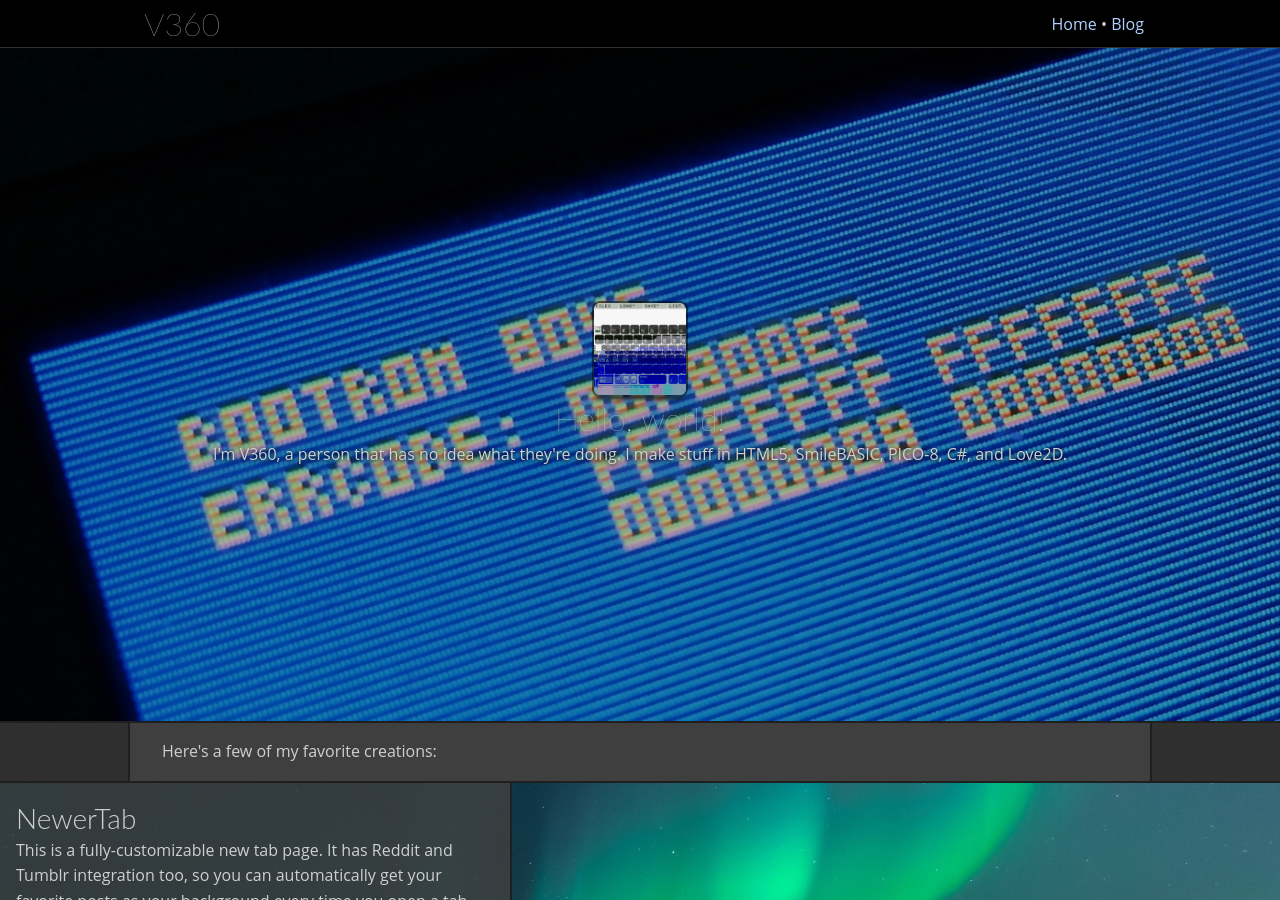
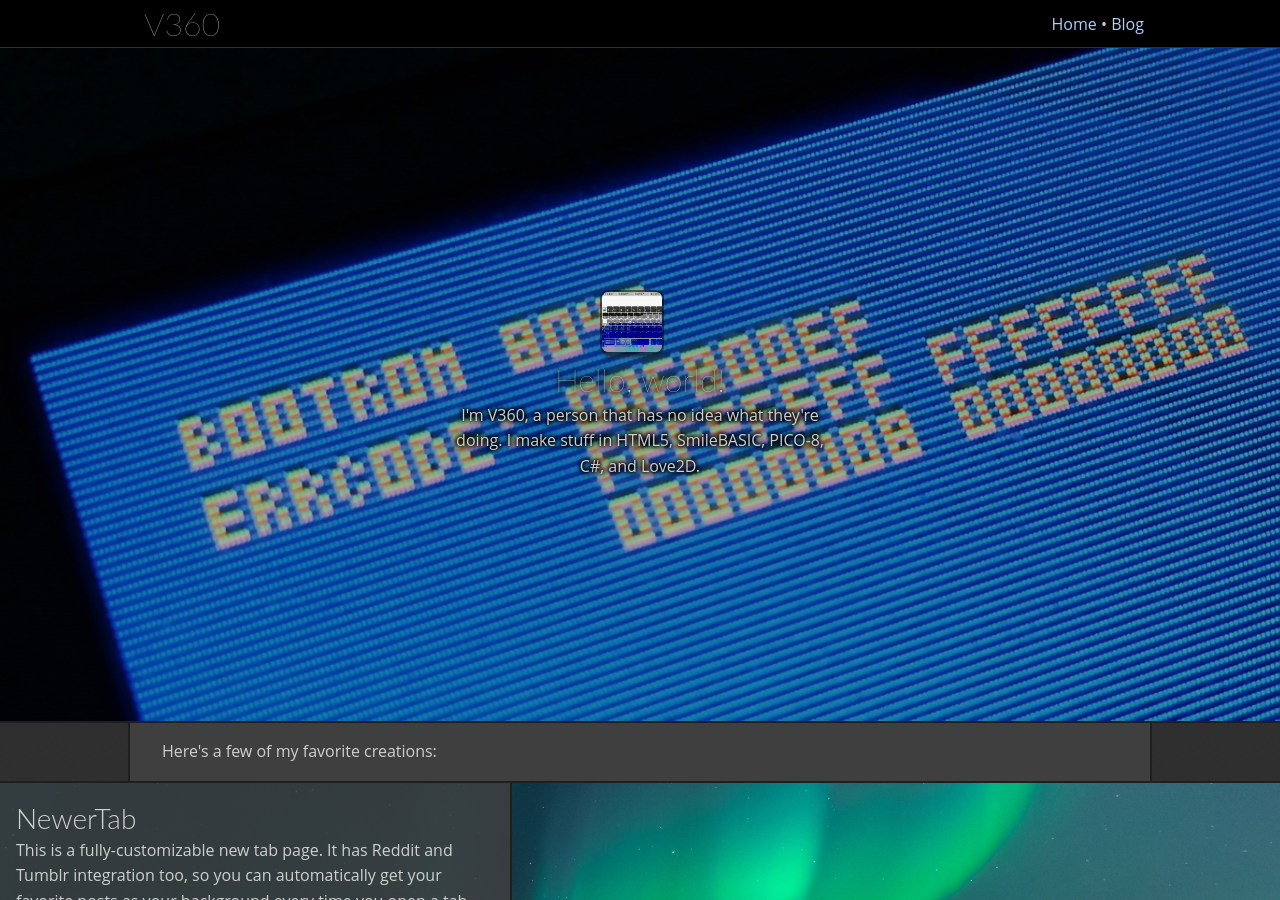
Before and after one commit to TheV360/thev360.github.io, a Jekyll site: the page built from index.html, in a window 1280 px wide and 900 px high. Built offline with Jekyll 4.4.1, drawn with Linux system fonts in a browser that asks for light colours.

Commit message:
why does git destroy formatting like that

```diff
--- a/css/home.scss
+++ b/css/home.scss
@@ -18,13 +18,22 @@ div#superhero {
 	align-items: center;
 
 	& > * {
-		max-width: 32;
+		max-width: 24rem;
 
 		text-align: center;
 
 		&:not(img) {
-			text-shadow: 0 1px 4px black;
+			text-shadow:
+				1px  0 4px black,
+				0  1px 4px black,
+				-1px 0 4px black,
+				0 -1px 4px black
+			;
 		}
+	}
+
+	h1 {
+		font-size: 2.5rem;
 	}
 }
 
@@ -32,48 +41,18 @@ div#superhero {
 div#profile-container {
 	float: left;
 
-	div.superhero-content {
-		display: flex;
+	margin-right: 1rem;
+	margin-bottom: .25rem;
 
-		flex-direction: column;
-
-		justify-content: center;
-		justify-items: center;
-		align-content: center;
-		align-items: center;
-
-		& > * {
-
-		}
-
-		h1, p {
-			max-width: 32rem;
-		}
-	}
-
-	div.superhero-background {
-		background-color: black;
-		background-size: cover;
-
-		position: absolute;
-		top: 0; bottom: 0;
-		left: 0; right: 0;
-
-		transform: translateZ(-1rem) scale(2);
-	}
-}
-
-/* Profile Picture */
-div#profile-container {
-	width: 6rem;
-	height: 6rem;
+	width: 4rem;
+	height: 4rem;
 
 	img#profile {
-		border: solid var(--thin-border-size) rgba(0, 0, 0, .5);
+		border: solid var(--thin-border-size) rgba(0, 0, 0, .5); /*#0000007f*/
 		border-radius: .5rem;
 
-		width: 6rem;
-		height: 6rem;
+		width: 4rem;
+		height: 4rem;
 
 		box-shadow: 0 .375rem .25rem -.25rem #1f1f1f;
 	}
```
